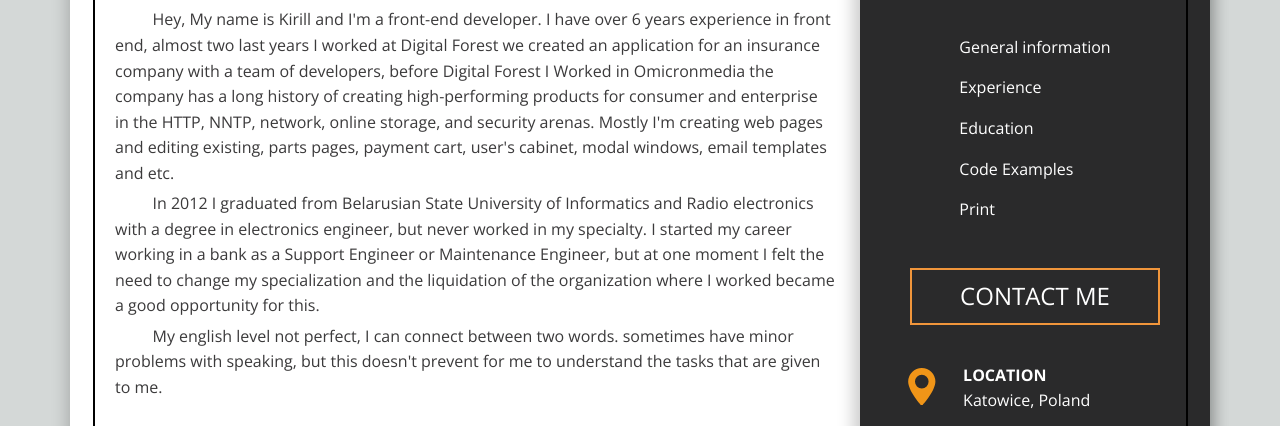
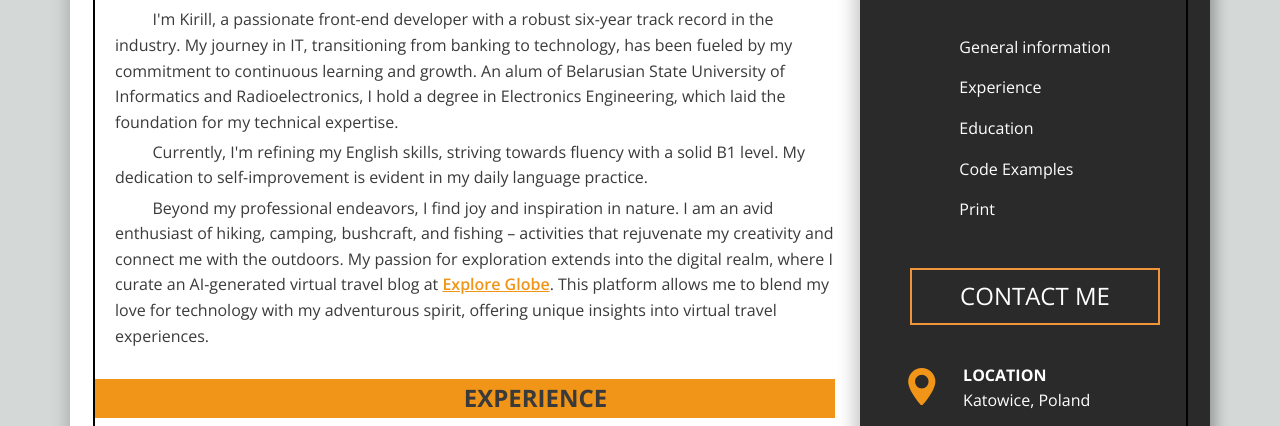
Before and after one commit to 604karev/rsschool-cv, a plain HTML site: page index.html in a window 1280 px wide. Shown: the part 516-942 px from the top of the page. Drawn offline with nearby package versions, Linux system fonts and the light colour scheme.

Commit message:
general information improvements

```diff
--- a/index.html
+++ b/index.html
@@ -683,7 +683,7 @@
         .footer {
           display: none;
         }
-        .s-contact .aside-list{
+        .s-contact .aside-list {
           text-align: left;
         }
       }
@@ -704,29 +704,33 @@
           <h2 class="h2 subheader">General information</h2>
           <div class="information">
             <p class="information__paragraph">
-              Hey, My name is Kirill and I'm a front-end developer. I have over
-              6 years experience in front end, almost two last years I worked at
-              Digital Forest we created an application for an insurance company
-              with a team of developers, before Digital Forest I Worked in
-              Omicronmedia the company has a long history of creating
-              high-performing products for consumer and enterprise in the HTTP,
-              NNTP, network, online storage, and security arenas. Mostly I'm
-              creating web pages and editing existing, parts pages, payment
-              cart, user's cabinet, modal windows, email templates and etc.
+              I'm Kirill, a passionate front-end developer with a robust
+              six-year track record in the industry. My journey in IT,
+              transitioning from banking to technology, has been fueled by my
+              commitment to continuous learning and growth. An alum of
+              Belarusian State University of Informatics and Radioelectronics, I
+              hold a degree in Electronics Engineering, which laid the
+              foundation for my technical expertise.
             </p>
             <p class="information__paragraph">
-              In 2012 I graduated from Belarusian State University of
-              Informatics and Radio electronics with a degree in electronics
-              engineer, but never worked in my specialty. I started my career
-              working in a bank as a Support Engineer or Maintenance Engineer,
-              but at one moment I felt the need to change my specialization and
-              the liquidation of the organization where I worked became a good
-              opportunity for this.
+              Currently, I'm refining my English skills, striving towards
+              fluency with a solid B1 level. My dedication to self-improvement
+              is evident in my daily language practice.
             </p>
             <p class="information__paragraph">
-              My english level not perfect, I can connect between two words.
-              sometimes have minor problems with speaking, but this doesn't
-              prevent for me to understand the tasks that are given to me.
+              Beyond my professional endeavors, I find joy and inspiration in
+              nature. I am an avid enthusiast of hiking, camping, bushcraft, and
+              fishing – activities that rejuvenate my creativity and connect me
+              with the outdoors. My passion for exploration extends into the
+              digital realm, where I curate an AI-generated virtual travel blog
+              at
+              <a
+                class="description-list__link description-list__link_graduation"
+                href="https://explore-globe.com/"
+                >Explore Globe</a
+              >. This platform allows me to blend my love for technology with my
+              adventurous spirit, offering unique insights into virtual travel
+              experiences.
             </p>
           </div>
         </section>
@@ -1323,7 +1327,10 @@ function Container() {
                   >
                 </li>
                 <li class="aside-list__item">
-                  <a class="nav__link aside-list__link" href="#" onclick="window.print();"
+                  <a
+                    class="nav__link aside-list__link"
+                    href="#"
+                    onclick="window.print();"
                     >Print</a
                   >
                 </li>
```
